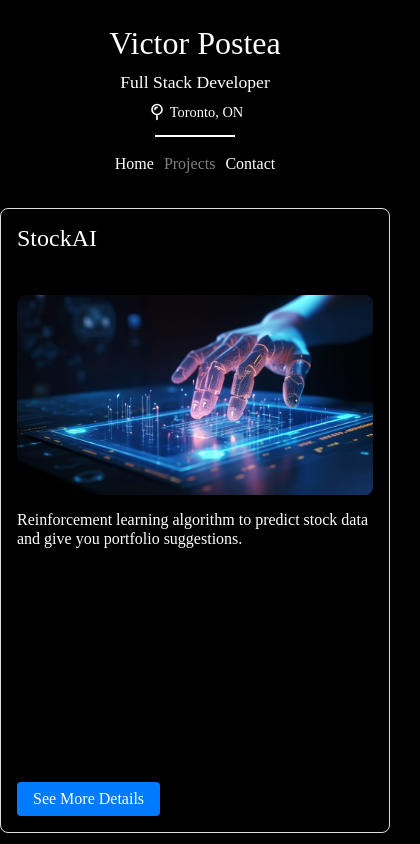
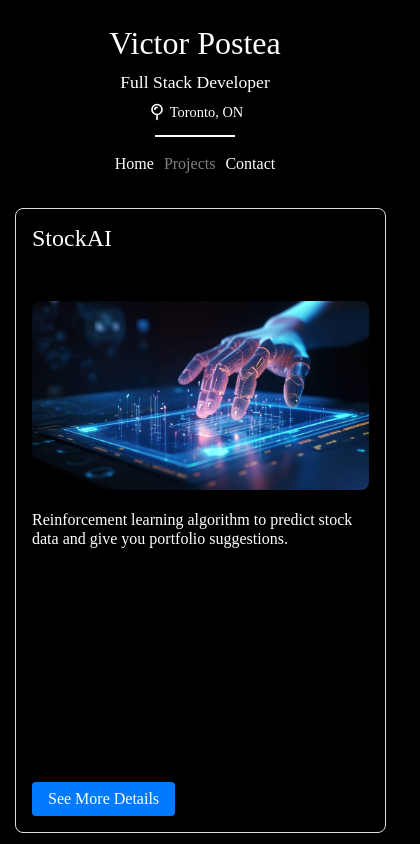
Before and after one commit to victorpostea/vpostea, an Angular app: page /projects in a window 390 px wide. Shown: the top 844 px of the page, 420 px wide, since content can reach past the window. Built offline with nearby package versions, Linux system fonts and the light colour scheme; a web font is replaced by a local one.

Commit message:
added a gap for the cards on mobile

```diff
--- a/src/app/projects/projects.component.css
+++ b/src/app/projects/projects.component.css
@@ -1,6 +1,6 @@
 .projects-grid {
     display: grid;
-    grid-template-columns: repeat(auto-fill, minmax(300px, 1fr));
+    grid-template-columns: repeat(auto-fill, minmax(300px, 0.95fr));
     gap: 20px;
     margin: 20px auto; /* Centers the grid */
     width: 100%; /* Ensures full width */
@@ -76,6 +76,7 @@ a.disabled:hover {
     display: flex;
     flex-direction: column;
     height: 70vh;
+    margin: 0 auto; /* Centers the card */
 }
 
 .details-button {
@@ -106,3 +107,14 @@ a.disabled:hover {
     align-items: center;
     justify-content: center;
 }
+
+@media (max-width: 768px) {
+    .projects-grid {
+        padding: 0 15px; /* Adds padding on smaller screens */
+    }
+
+    .project-card {
+        max-width: 100%; /* Ensures the card doesn’t overflow */
+        margin: 0 auto; /* Centers the card */
+    }
+}
```
